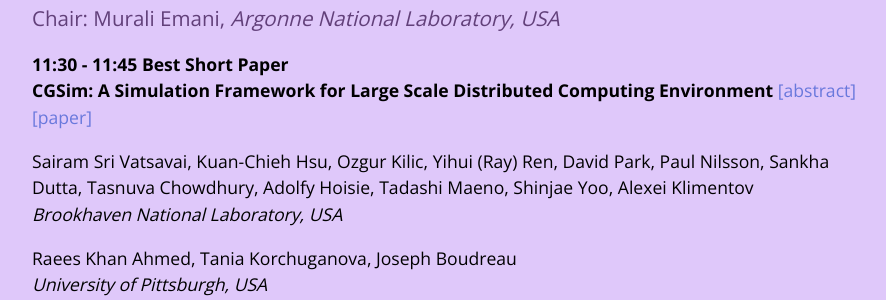
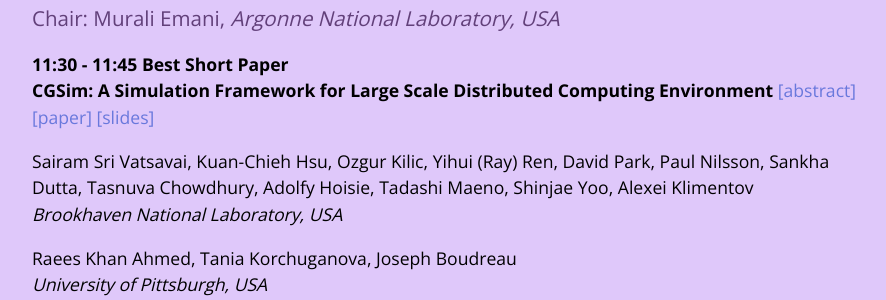
Before and after one commit to pmbs-workshop/pmbs-workshop.github.io, a Jekyll site: the page built from schedule.markdown, in a window 1280 px wide and 900 px high, scrolled down 2506 px. Shown: the part 155-455 px from the top of the window, without its empty margins (192-1078 px from the left). Built offline with Jekyll 4.4.1, drawn with Linux system fonts in a browser that asks for light colours.

Commit message:
adds talks 5 and 14

```diff
--- a/schedule.markdown
+++ b/schedule.markdown
@@ -88,7 +88,7 @@
 ### Chair: Murali Emani, _Argonne National Laboratory, USA_
 
 **11:30 - 11:45 Best Short Paper**\\
-**CGSim: A Simulation Framework for Large Scale Distributed Computing Environment** [[abstract]](abstract05.html) [[paper]](https://doi.org/10.1145/3731599.3769277)
+**CGSim: A Simulation Framework for Large Scale Distributed Computing Environment** [[abstract]](abstract05.html) [[paper]](https://doi.org/10.1145/3731599.3769277) [[slides]](talk05.pptx)
 
 Sairam Sri Vatsavai, Kuan-Chieh Hsu, Ozgur Kilic, Yihui (Ray) Ren, David Park, Paul Nilsson, Sankha Dutta, Tasnuva Chowdhury, Adolfy Hoisie, Tadashi Maeno, Shinjae Yoo, Alexei Klimentov\\
 _Brookhaven National Laboratory, USA_
@@ -212,7 +212,7 @@
 {: style="width: 30%;"}
 
 **17:00 - 17:30**\\
-**On the Performance and Scalability of Cloud Supercomputers: Insights from Eagle and Reindeer** [[abstract]](abstract14.html) [[paper]](https://doi.org/10.1145/3731599.3767705)
+**On the Performance and Scalability of Cloud Supercomputers: Insights from Eagle and Reindeer** [[abstract]](abstract14.html) [[paper]](https://doi.org/10.1145/3731599.3767705) [[slides]](talk14.pdf)
 
 Amirreza Rastegari, Prabhat Ram, Michael F. Ringenburg\\
 _Microsoft Corporation, USA_
```
Also changed, not shown: 2 other files.
